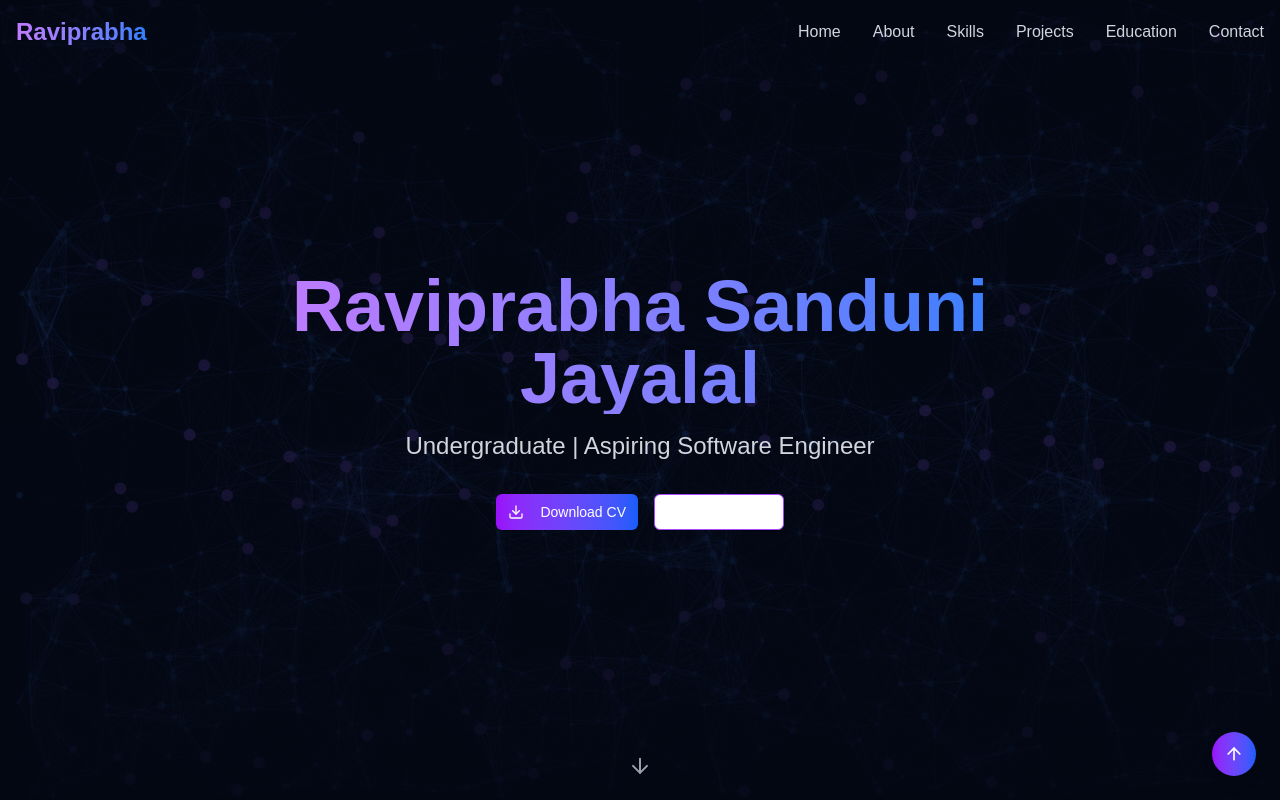
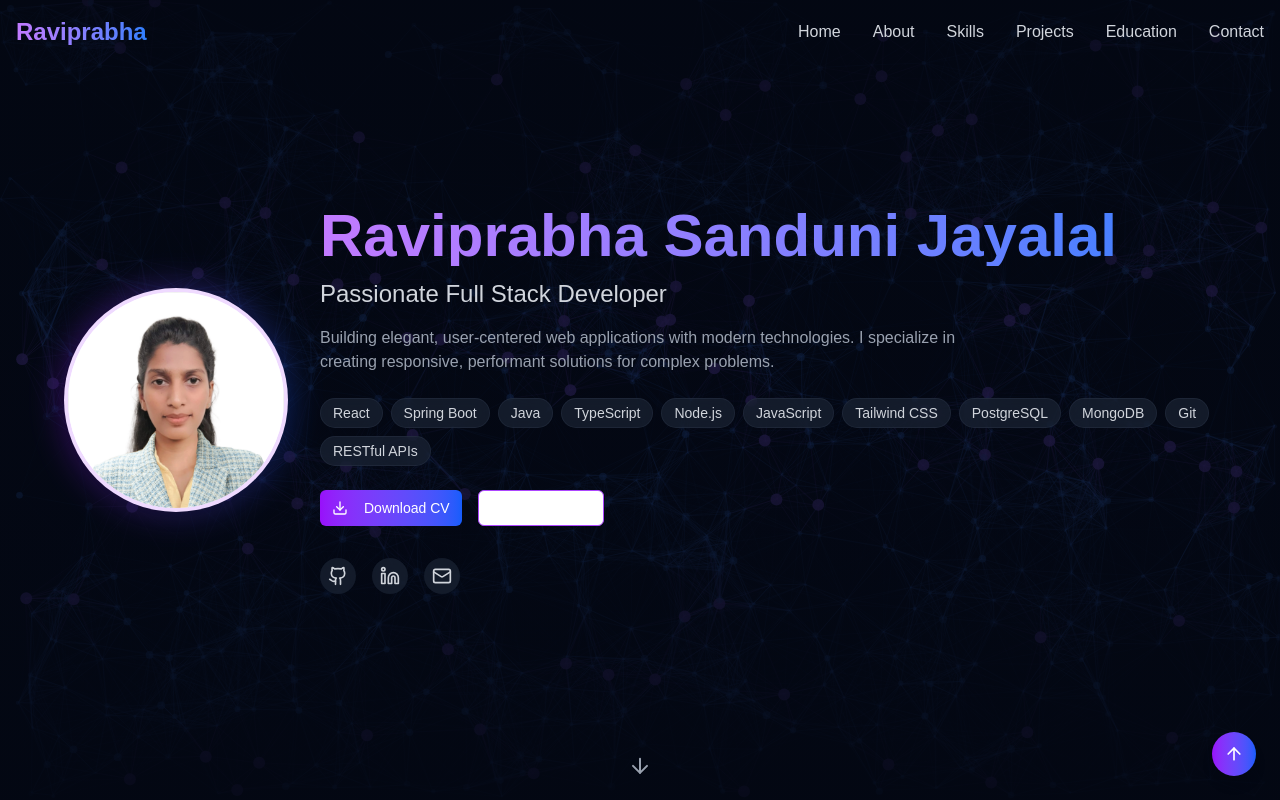
Before and after one commit to RaviprabhaSanduniJayalal/ravi_pf, a Next.js app: page / in a window 1280 px wide. Shown: the top 800 px of the page. Built offline with nearby package versions, Linux system fonts and the light colour scheme.

Commit message:
changed contact me

```diff
--- a/components/about.tsx
+++ b/components/about.tsx
@@ -175,7 +175,7 @@ export default function About() {
                 transition={{ duration: 0.6 }}
                 className="relative mx-auto lg:mx-0 max-w-xs"
               >
-                <div className="relative w-full aspect-square rounded-2xl overflow-hidden border-2 border-purple-500/20">
+                {/* <div className="relative w-full aspect-square rounded-2xl overflow-hidden border-2 border-purple-500/20">
                   <Image
                     src="/images/raviprabha-profile.png"
                     alt="Raviprabha Sanduni Jayalal"
@@ -183,7 +183,7 @@ export default function About() {
                     className="object-cover"
                     priority
                   />
-                </div>
+                </div> */}
                 <div className="absolute -bottom-4 -right-4 w-32 h-32 bg-gradient-to-r from-purple-500 to-blue-500 rounded-full opacity-20 blur-xl"></div>
               </motion.div>
 
--- a/components/contact.tsx
+++ b/components/contact.tsx
@@ -1,3 +1,5 @@
+
+
 "use client"
 
 import type React from "react"
@@ -36,7 +38,7 @@ export default function Contact() {
         <SectionHeading title="Contact Me" subtitle="Let's connect and discuss opportunities" />
 
         <div className="grid md:grid-cols-2 gap-12">
-          <motion.div
+          {/* <motion.div
             initial={{ opacity: 0, x: -30 }}
             whileInView={{ opacity: 1, x: 0 }}
             viewport={{ once: true }}
@@ -116,7 +118,7 @@ export default function Contact() {
                 </Button>
               </form>
             </div>
-          </motion.div>
+          </motion.div> */}
 
           <motion.div
             initial={{ opacity: 0, x: 30 }}
@@ -135,10 +137,10 @@ export default function Contact() {
                   <div>
                     <h4 className="text-white font-medium">Email</h4>
                     <a
-                      href="mailto:raviprabha@example.com"
+                      href="mailto:sanduniraviprabha@gmail.com"
                       className="text-gray-300 hover:text-purple-400 transition-colors"
                     >
-                      raviprabha@example.com
+                      sanduniraviprabha@gmail.com
                     </a>
                   </div>
                 </div>
@@ -150,12 +152,12 @@ export default function Contact() {
                   <div>
                     <h4 className="text-white font-medium">LinkedIn</h4>
                     <a
-                      href="https://linkedin.com/in/raviprabha"
+                      href="https://github.com/RaviprabhaSanduniJayalal"
                       target="_blank"
                       rel="noopener noreferrer"
                       className="text-gray-300 hover:text-blue-400 transition-colors"
                     >
-                      linkedin.com/in/raviprabha
+                      www.linkedin.com/in/raviprabha-sanduni-7b2999279
                     </a>
                   </div>
                 </div>
@@ -167,12 +169,12 @@ export default function Contact() {
                   <div>
                     <h4 className="text-white font-medium">GitHub</h4>
                     <a
-                      href="https://github.com/raviprabha"
+                      href="https://github.com/RaviprabhaSanduniJayalal"
                       target="_blank"
                       rel="noopener noreferrer"
                       className="text-gray-300 hover:text-white transition-colors"
                     >
-                      github.com/raviprabha
+                      https://github.com/RaviprabhaSanduniJayalal
                     </a>
                   </div>
                 </div>
--- a/components/hero.tsx
+++ b/components/hero.tsx
@@ -1,63 +1,167 @@
+
+
 "use client"
 
+import { useState } from "react"
 import { motion } from "framer-motion"
-import { ArrowDown, Download, Send } from "lucide-react"
+import { ArrowDown, Download, Send, Github, Linkedin, Mail } from "lucide-react"
 import Link from "next/link"
+import Image from "next/image"
 import { Button } from "@/components/ui/button"
 import ParticlesBackground from "./particles-background"
 
+
+const backgrounds = [
+  { id: "particles", component: ParticlesBackground, name: "Particles" }
+
+]
+
+// Technical skills list
+const skills = [
+  "React",
+  "Spring Boot",
+  "Java",
+  "TypeScript",
+  "Node.js",
+  "JavaScript",
+  "Tailwind CSS",
+  "PostgreSQL",
+  "MongoDB",
+
+  "Git",
+  "RESTful APIs",
+  ,
+]
+
 export default function Hero() {
+  const [currentBackground, setCurrentBackground] = useState(0)
+
+  const nextBackground = () => {
+    setCurrentBackground((prev) => (prev + 1) % backgrounds.length)
+  }
+
+  const BackgroundComponent = backgrounds[currentBackground].component
+
   return (
-    <section id="home" className="relative h-screen flex items-center justify-center overflow-hidden">
-      {/* 3D Particles Background */}
-      <ParticlesBackground />
+    <section id="home" className="relative min-h-screen flex items-center justify-center overflow-hidden py-20">
+      {/* Background */}
+      <BackgroundComponent />
 
       {/* Content */}
-      <div className="container mx-auto px-4 z-10 text-center">
+      <div className="container mx-auto px-4 z-10">
+        <div className="flex flex-col lg:flex-row items-center justify-between gap-8 max-w-6xl mx-auto">
+          {/* Profile Photo */}
+          <motion.div
+            initial={{ opacity: 0, scale: 0.8 }}
+            animate={{ opacity: 1, scale: 1 }}
+            transition={{ duration: 0.6 }}
+            className="relative"
+          >
+           <div className="w-48 h-48 md:w-56 md:h-56 rounded-full overflow-hidden border-4 border-purple-500/20 shadow-lg bg-white">
+              <Image
+                src="/images/raviprabha-profile.png"
+                alt="Raviprabha Sanduni Jayalal"
+                width={224} // same as w-56
+                height={224}
+                className="object-cover"
+                priority
+              />
+            </div>
+
+
+            <div className="absolute -inset-1 bg-gradient-to-r from-purple-600 to-blue-600 rounded-full blur-lg opacity-30 -z-10"></div>
+          </motion.div>
+
+          {/* Text Content */}
           <motion.div
             initial={{ opacity: 0, y: 20 }}
             animate={{ opacity: 1, y: 0 }}
-          transition={{ duration: 0.8 }}
-          className="max-w-3xl mx-auto"
+            transition={{ duration: 0.8, delay: 0.2 }}
+            className="flex-1 text-center lg:text-left"
           >
-          <motion.h1
-            className="text-5xl md:text-7xl font-bold mb-4 text-transparent bg-clip-text bg-gradient-to-r from-purple-400 to-blue-500"
-            initial={{ opacity: 0 }}
-            animate={{ opacity: 1 }}
-            transition={{ delay: 0.2, duration: 0.8 }}
+            <h1 className="text-4xl md:text-5xl lg:text-6xl font-bold mb-3 text-transparent bg-clip-text bg-gradient-to-r from-purple-400 to-blue-500">
+              Raviprabha Sanduni Jayalal
+            </h1>
+
+            <h2 className="text-xl md:text-2xl mb-4 text-gray-300">Passionate Full Stack Developer</h2>
+
+            <p className="text-gray-400 mb-6 max-w-2xl mx-auto lg:mx-0">
+              Building elegant, user-centered web applications with modern technologies. I specialize in creating
+              responsive, performant solutions for complex problems.
+            </p>
+
+            {/* Skills List */}
+            <div className="mb-6">
+              <div className="flex flex-wrap gap-2 justify-center lg:justify-start">
+                {skills.map((skill, index) => (
+                  <span
+                    key={index}
+                    className="px-3 py-1 bg-gray-800/60 rounded-full text-sm text-gray-300 backdrop-blur-sm border border-gray-700/30"
                   >
-            Raviprabha Sanduni Jayalal
-          </motion.h1>
+                    {skill}
+                  </span>
+                ))}
+              </div>
+            </div>
 
-          <motion.h2
-            className="text-xl md:text-2xl mb-8 text-gray-300"
-            initial={{ opacity: 0 }}
-            animate={{ opacity: 1 }}
-            transition={{ delay: 0.4, duration: 0.8 }}
-          >
-            Undergraduate | Aspiring Software Engineer
-          </motion.h2>
-
-          <motion.div
-            className="flex flex-col sm:flex-row gap-4 justify-center"
-            initial={{ opacity: 0 }}
-            animate={{ opacity: 1 }}
-            transition={{ delay: 0.6, duration: 0.8 }}
-          >
+            {/* Action Buttons */}
+            <div className="flex flex-wrap gap-4 justify-center lg:justify-start mb-8">
               <Button className="bg-gradient-to-r from-purple-600 to-blue-600 hover:from-purple-700 hover:to-blue-700 text-white px-6 py-2 rounded-md">
                 <Download className="mr-2 h-4 w-4" /> Download CV
               </Button>
-            <Link href="#contact">
+              <Link href="#contact" >
                 <Button
                   variant="outline"
                   className="border-purple-500 text-white hover:bg-purple-500/10 px-6 py-2 rounded-md"
                 >
-                <Send className="mr-2 h-4 w-4" /> Contact Me
+                  <Send className="mr-2 h-4 w-4" /> contact me
                 </Button>
               </Link>
-          </motion.div>
+            </div>
+
+            {/* Social Links */}
+            <div className="flex gap-4 justify-center lg:justify-start">
+              <a
+                href="https://github.com/raviprabha"
+                target="_blank"
+                rel="noopener noreferrer"
+                className="p-2 rounded-full bg-gray-800/60 text-gray-300 hover:text-white hover:bg-gray-700/80 transition-colors backdrop-blur-sm"
+                aria-label="GitHub"
+              >
+                <Github className="h-5 w-5" />
+              </a>
+              <a
+                href="https://linkedin.com/in/raviprabha"
+                target="_blank"
+                rel="noopener noreferrer"
+                className="p-2 rounded-full bg-gray-800/60 text-gray-300 hover:text-white hover:bg-gray-700/80 transition-colors backdrop-blur-sm"
+                aria-label="LinkedIn"
+              >
+                <Linkedin className="h-5 w-5" />
+              </a>
+              <a
+                href="mailto:raviprabha@example.com"
+                className="p-2 rounded-full bg-gray-800/60 text-gray-300 hover:text-white hover:bg-gray-700/80 transition-colors backdrop-blur-sm"
+                aria-label="Email"
+              >
+                <Mail className="h-5 w-5" />
+              </a>
+            </div>
           </motion.div>
         </div>
+      </div>
+
+      {/* Background Switcher
+      <div className="absolute top-4 right-4 z-10">
+        <Button
+          variant="outline"
+          size="sm"
+          className="bg-gray-900/50 border-gray-700 text-gray-300 hover:bg-gray-800/70 backdrop-blur-sm"
+          onClick={nextBackground}
+        >
+          <span className="text-xs">Change Theme</span>
+        </Button>
+      </div> */}
 
       {/* Scroll Down Indicator */}
       <motion.div
```
Lines whose indentation alone changed are shown as unchanged.
